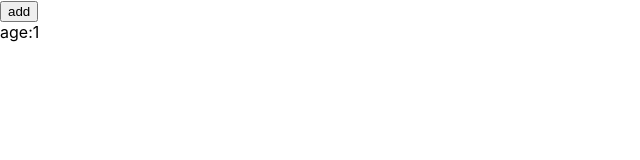
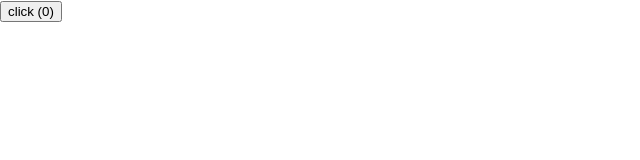
Before and after one commit to jiaen188/react-train-ticket-project, a React app: page / in a window 1280 px wide. Shown: the top 160 px of the page, without its empty margins (0-640 px from the left). Built offline with nearby package versions, Linux system fonts and the light colour scheme.

Commit message:
feat: state hooks使用

```diff
--- a/src/App.jsx
+++ b/src/App.jsx
@@ -1,62 +1,35 @@
-import React, { Component, PureComponent, memo } from 'react';
-// import logo from './logo.svg';
+import React, { Component, useState } from 'react';
 import './App.css';
 
-const Foo = memo(function Foo(props) {
-  console.log('Foo render')
-  return (
-    <div>age:{props.person.age}</div>
-  )
-})
-
-// class Foo extends PureComponent {
-//   render() {
-//     console.log('Foo render')
-//     return (
-//       <div>age:{this.props.person.age}</div>
-//     )
-//   }
-// }
-
-// class Foo extends Component {
-//   shouldComponentUpdate(nextProps, nextState) {
-//     if (nextProps.name === this.props.name) {
-//       return false
-//     }
-//     return true
-//   }
-//   render() {
-//     console.log('Foo render')
-//     return (
-//       <div>foo</div>
-//     )
-//   }
-// }
-
-class App extends Component {
+class App2 extends Component {
   state = {
-    count: 0,
-    person: {
-      age: 1
-    },
+    count: 0
   }
-  callback = () => {}
-  render () {
-    console.log('app render')
-    let { person, count } = this.state
+  render() {
+    const { count } = this.state
     return (
-      <div>
-        <button onClick={ () => {
-          person.age++
-          count++
-          this.setState({
-            count
-          })
-        } }>add</button>
-        <Foo person={person} cb={this.callback}></Foo>
-      </div>
+      <button
+        onClick={() => { this.setState({ count: count + 1 }) }}
+      >
+        click ({count})
+      </button>
     )
   }
 }
 
+function App(props) {
+  console.log('app render')
+  const [count, setCount] = useState(() => {
+    console.log('initial count')
+    return props.defaultCount || 0
+  })
+  return (
+    <button
+      onClick={() => { setCount(count + 1) }}
+    >
+      click ({count})
+    </button>
+  )
+}
+
 export default App;
```
Also changed, not shown: package.json (+7 -1 lines), src/newFeature/class.jsx (renamed from src/class.jsx), src/newFeature/hoc.jsx (renamed from src/hoc.jsx), src/newFeature/hooks.jsx (renamed from src/hooks.jsx).
